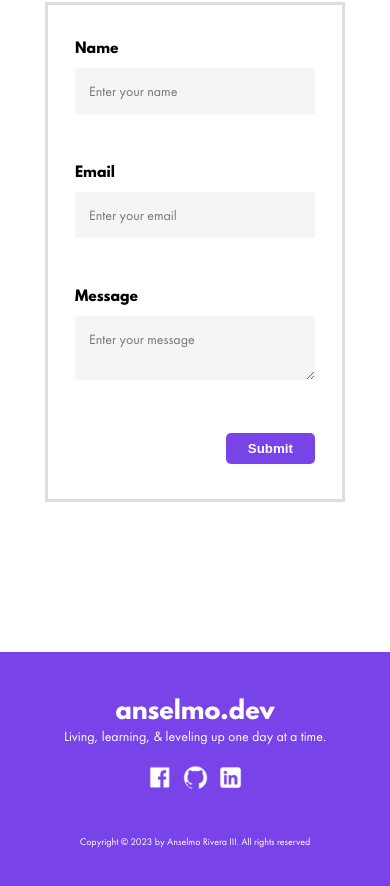
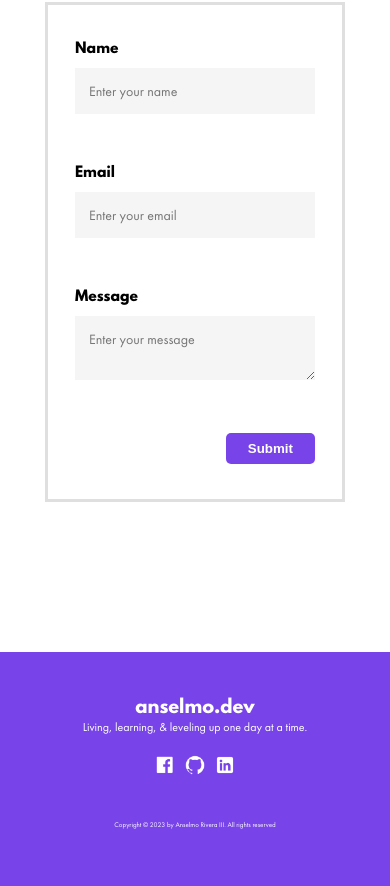
Before and after one commit to anselmo07-2001/anselmo-portfolio, a React (Vite) app: page / in a window 390 px wide. Shown: the part 4925-5811 px from the top of the page. Built offline with nearby package versions, Linux system fonts and the light colour scheme.

Commit message:
fixed footer ui in mobile layout

```diff
--- a/src/components/Footer.jsx
+++ b/src/components/Footer.jsx
@@ -21,7 +21,7 @@ const Footer = () => {
                             <a href="https://www.linkedin.com/in/anselmo-rivera-iii"><img src={linkedinIcon} className="footer-image-icon"/></a>
                         </div>
                     </div>
-                    <div className="futuraPtBook">Copyright © 2023 by Anselmo Rivera III. All rights reserved</div>
+                    <div className="futuraPtBook copyright">Copyright © 2023 by Anselmo Rivera III. All rights reserved</div>
                 </div>
             </div>
         </div>
--- a/src/style/FooterStyle.css
+++ b/src/style/FooterStyle.css
@@ -58,3 +58,24 @@
         height: 2.5rem;
     }
 }
+
+/** 500px **/
+@media (max-width: 31rem) {
+    .footer-heading {
+        font-size: 1.8rem;
+    }
+
+    .footer-desc {
+        font-size: 1.2rem;
+    }
+
+    .footer-icon {
+        width: 2rem;
+        height: 2rem;
+    }
+
+    .copyright {
+        font-size: 0.7rem;
+    }
+
+}
```
